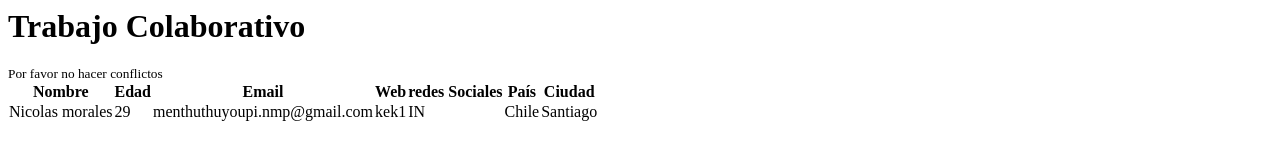
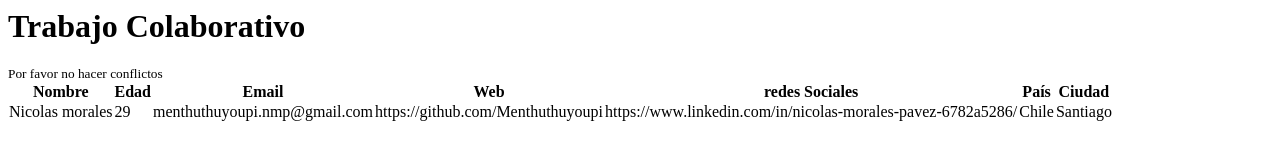
Before and after one commit to linsijiLaGuara/trabajo_colaborativo, a plain HTML site: page index.html in a window 1280 px wide. Drawn offline with Linux system fonts and the light colour scheme.

Commit message:
corriendo datos

```diff
--- a/index.html
+++ b/index.html
@@ -19,8 +19,8 @@
             <td>Nicolas morales</td>
             <td>29</td>
             <td>menthuthuyoupi.nmp@gmail.com</td>
-            <td>kek1</td>
-            <td>IN</td>
+            <td>https://github.com/Menthuthuyoupi</td>
+            <td>https://www.linkedin.com/in/nicolas-morales-pavez-6782a5286/</td>
             <td>Chile</td>
             <td>Santiago</td>
         </tr>
```
